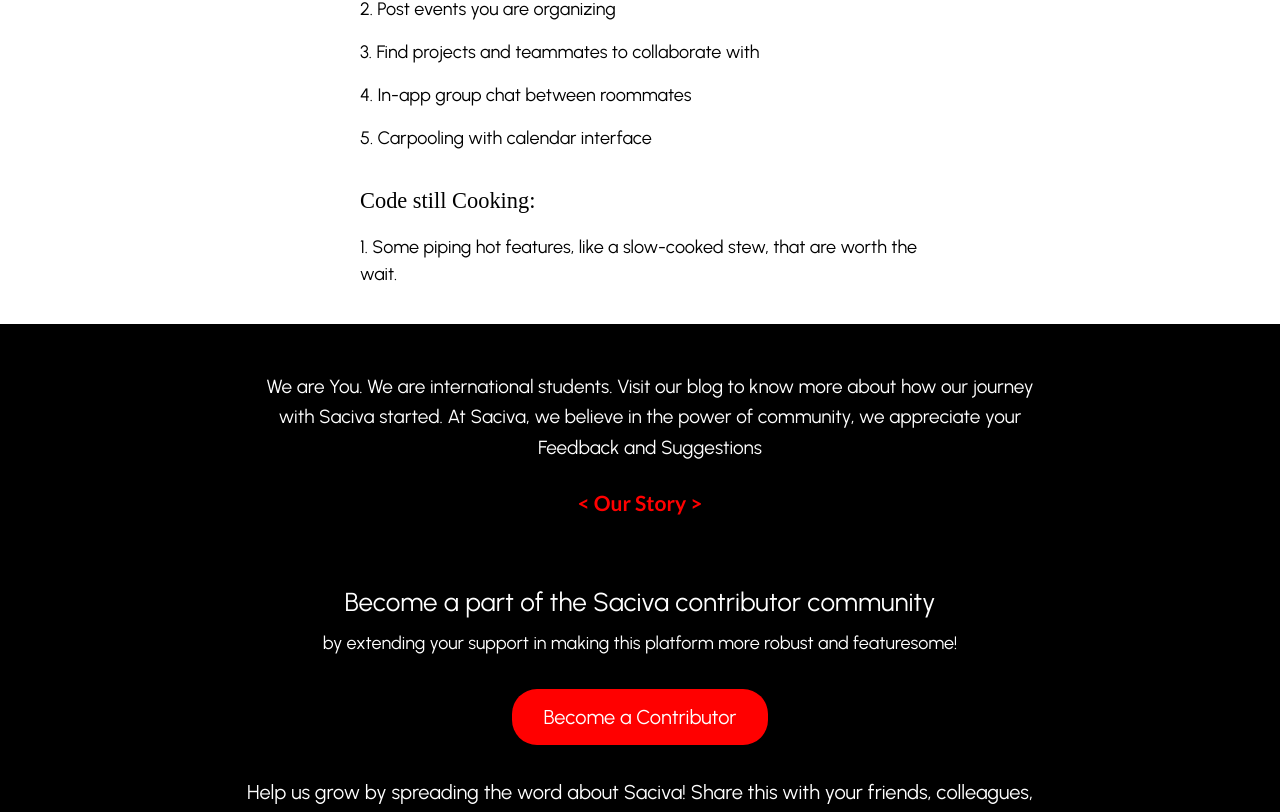
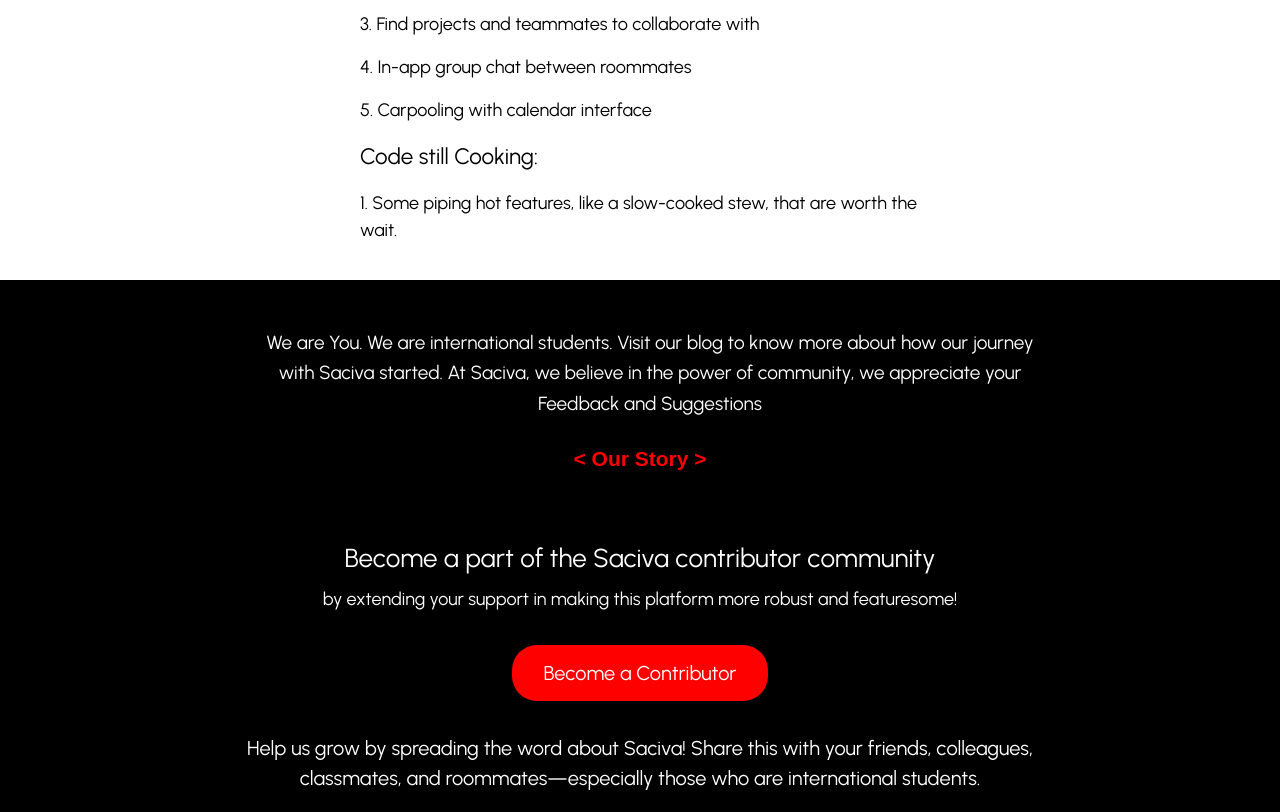
Before and after one commit to Sarthak2403/Saciva, a Next.js app: page / in a window 1280 px wide. Shown: the part 3363-4175 px from the top of the page. Built offline with nearby package versions, Linux system fonts and the light colour scheme.

Commit message:
fonts issue resolved

```diff
--- a/app/Components/ContributorSection.css
+++ b/app/Components/ContributorSection.css
@@ -3,7 +3,6 @@
     padding: 48px 24px;
     text-align: center;
     /* color: #fff; */
-    font-family: lato;
 }
 
 .content-container {
--- a/app/Components/Roadmap.css
+++ b/app/Components/Roadmap.css
@@ -10,17 +10,14 @@
     text-align: center;
     font-weight: bold;
     margin-bottom: 20px;
-    /* font-family: Urbainist; */
 }
 
 .roadmap-text h2 {
     font-size: 1.4rem;
-    margin-top: 2rem;
-    font-family: Urbainist;
+    margin-top: 2
 }
 
 .roadmap-text li {
-    /* font-family: cursive; */
     margin: 1rem 0;
     font-size: 18px;
     padding: 0;
--- a/app/Components/Texts.css
+++ b/app/Components/Texts.css
@@ -10,7 +10,6 @@
     text-align: center;
     font-weight: bold;
     margin-bottom: 20px;
-    font-family: 'Urbanist';
 }
 
 .subtitle {
@@ -36,7 +35,6 @@
     font-size: 20px;
     font-weight: bold;
     margin-bottom: 10px;
-    font-family: 'Urbanist';
 }
 
 .step-description {
@@ -45,18 +43,12 @@
     font-weight: bold;
     margin-bottom: 10px;
     line-height: 1.4;
-    font-family: 'Urbanist';
 }
 
 .app-list {
     list-style-type: decimal;
     padding-left: 20px;
     margin-bottom: 20px;
-    font-family: 'lato';
-}
-
-.step-two-description {
-    font-family: 'lato';
 }
 
 /* Collapsible section */
@@ -118,7 +110,6 @@
 }
 
 .subtitle-two{
-    font-family: 'Urbanist';
     font-size: 24px;
     /* font-weight: 400; */
     line-height: 1.6;
@@ -132,7 +123,6 @@
     color: #4B0082;
     text-align: center;
     font-size: 20px;
-    font-family: 'Urbanist';
 }
 
 .join-button-two{
```
